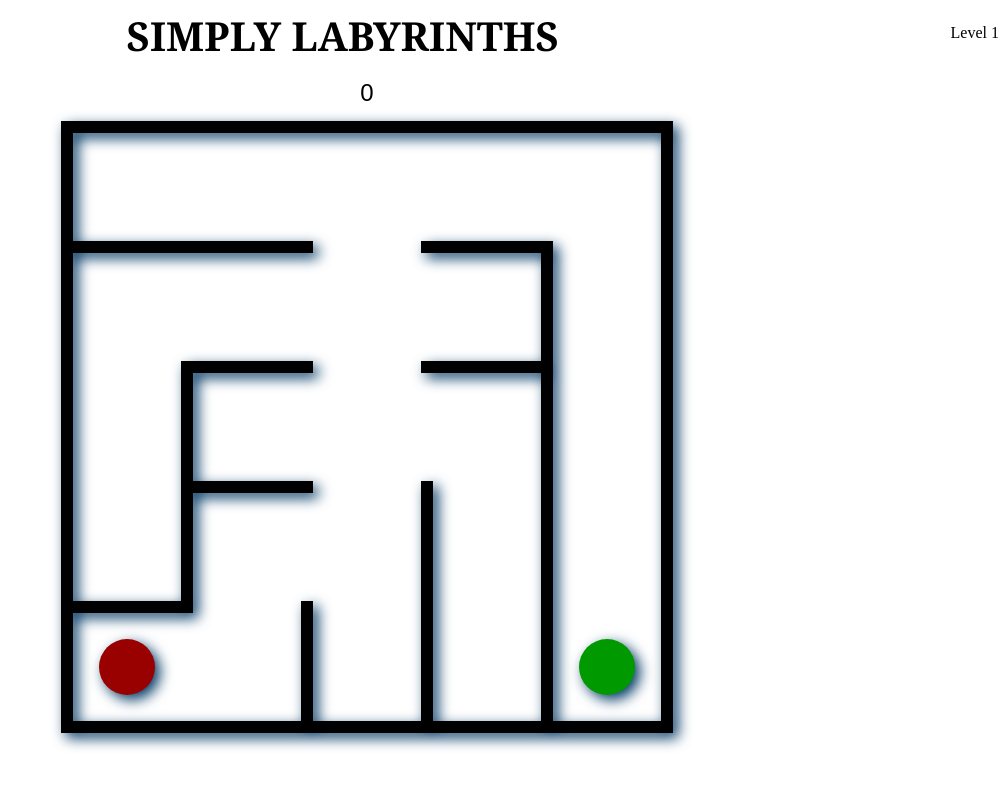
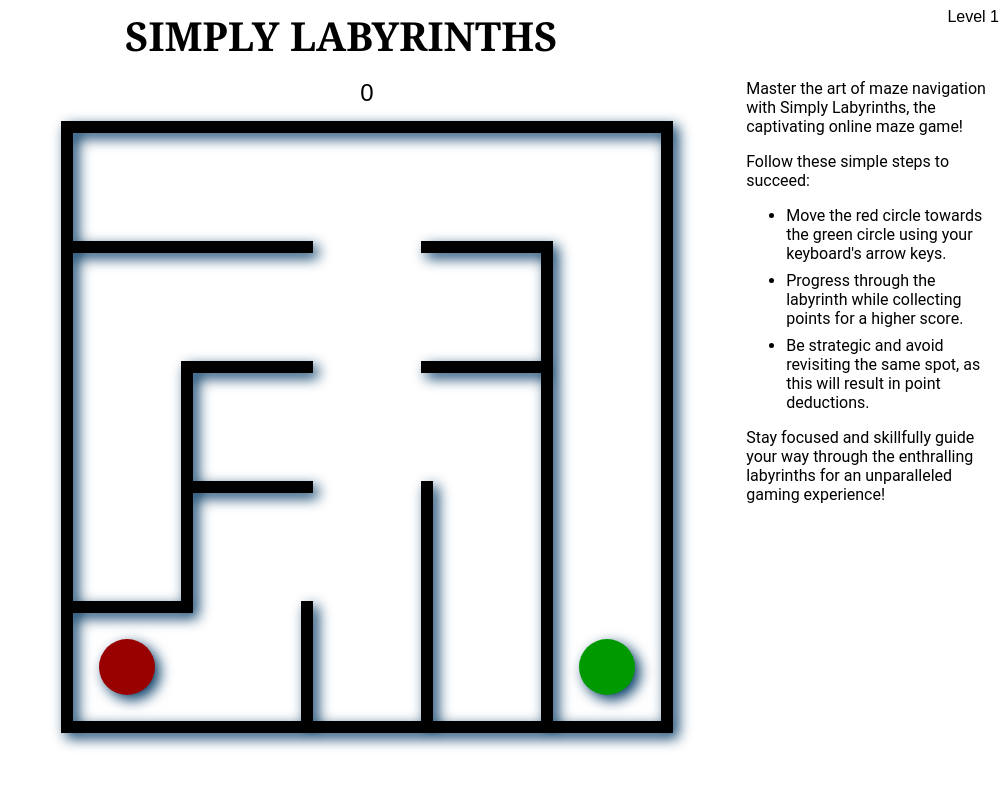
Before and after one commit to amypellegrini/simply-labyrinths-web, a SvelteKit app: page / in a window 1280 px wide. Shown: the top 788 px of the page, without its empty margins (273-1280 px from the left). Built offline with nearby package versions, Linux system fonts and the light colour scheme.

Commit message:
feat: instructions and better styling/layout

```diff
--- a/src/routes/+page.svelte
+++ b/src/routes/+page.svelte
@@ -86,8 +86,11 @@
 
 <svelte:window on:keydown={onKeyDown} />
 
+<div class="main">
+	<div class="aside" />
+	<div class="main-body">
 		<div class="score-info">
-	<p />
+			<div />
 			<p class="score">{score}</p>
 
 			{#if scoreDelta > 0}
@@ -101,7 +104,7 @@
 				</p>
 			{/if}
 			{#if scoreDelta === 0}
-		<p />
+				<div />
 			{/if}
 		</div>
 
@@ -180,6 +183,26 @@
 				{/if}
 			{/each}
 		</svg>
+	</div>
+	<div class="aside">
+		<p>
+			Master the art of maze navigation with Simply Labyrinths, the captivating online maze game!
+		</p>
+		<p>Follow these simple steps to succeed:</p>
+
+		<ul>
+			<li>Move the red circle towards the green circle using your keyboard's arrow keys.</li>
+			<li>Progress through the labyrinth while collecting points for a higher score.</li>
+			<li>
+				Be strategic and avoid revisiting the same spot, as this will result in point deductions.
+			</li>
+		</ul>
+		<p>
+			Stay focused and skillfully guide your way through the enthralling labyrinths for an
+			unparalleled gaming experience!
+		</p>
+	</div>
+</div>
 
 <style>
 	h1 {
@@ -194,6 +217,27 @@
 
 	svg {
 		filter: drop-shadow(5px 5px 7px rgb(00 55 99));
+	}
+
+	p,
+	ul,
+	li {
+		font-size: 1rem;
+		font-family: 'Roboto', Arial, Helvetica, sans-serif;
+	}
+
+	p {
+		margin-top: 0;
+		margin-bottom: 1rem;
+	}
+
+	li {
+		margin-bottom: 0.5rem;
+	}
+
+	.main {
+		display: flex;
+		justify-content: space-between;
 	}
 
 	.maze {
@@ -237,4 +281,16 @@
 		justify-content: space-between;
 		display: flex;
 	}
+
+	.header p {
+		font-family: Arial, Helvetica, sans-serif;
+	}
+
+	.main-body {
+		width: 60%;
+	}
+
+	.aside {
+		width: 20%;
+	}
 </style>
```
Lines whose indentation alone changed are shown as unchanged.
